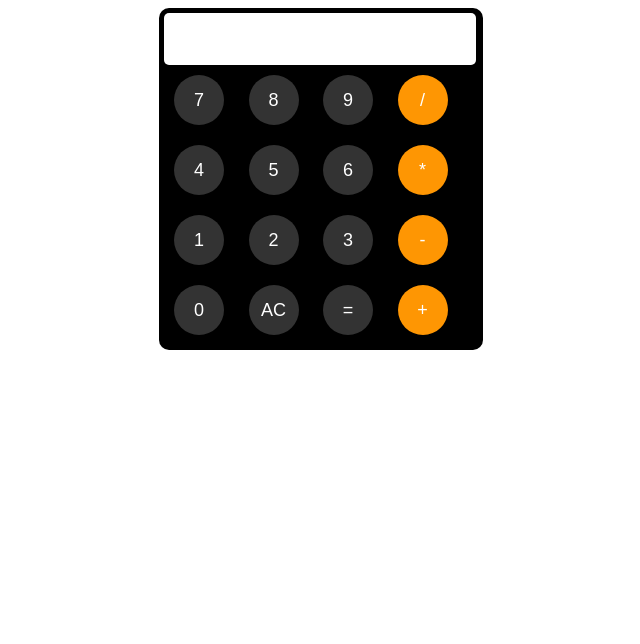
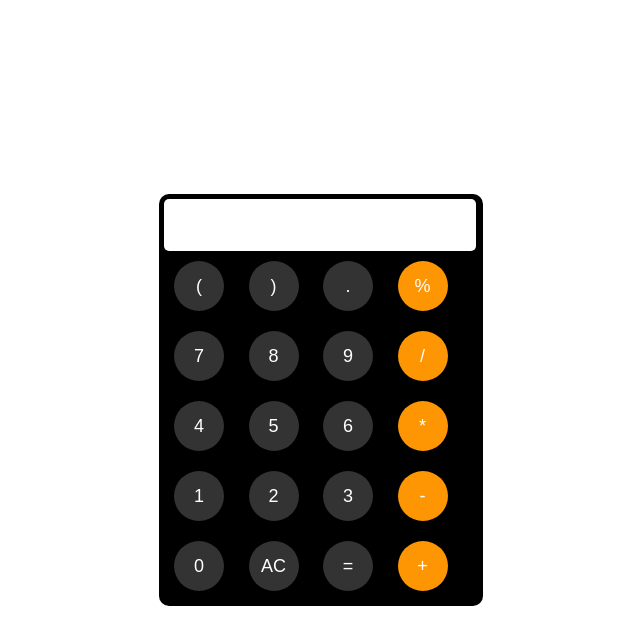
Before and after one commit to royramesh/Calculator, a plain HTML site: page index.html in a window 1280 px wide. Shown: the whole page, without its empty margins (319-959 px from the left). Drawn offline with Linux system fonts and the light colour scheme.

Commit message:
add upper row and set the container to the middle of the page

```diff
--- a/index.html
+++ b/index.html
@@ -11,6 +11,12 @@
     <div class="container center">
         <div class="row">
             <input class="input" type="text">
+        </div>
+        <div class="row">
+            <button class="btn">(</button>
+            <button class="btn">)</button>
+            <button class="btn">.</button>
+            <button class="btn btn-left">%</button>
         </div>
         <div class="row">
             <button class="btn">7</button>
--- a/style.css
+++ b/style.css
@@ -8,6 +8,12 @@
     overflow: hidden;
     border-radius: 10px;
     padding: 5px;
+    margin: 0;
+    position: absolute;
+    top: 50%;
+    left: 50%;
+    margin-right: -50%;
+    transform: translate(-50%, -50%) ;
 }
 .btn{
     border-radius: 50%;
```
